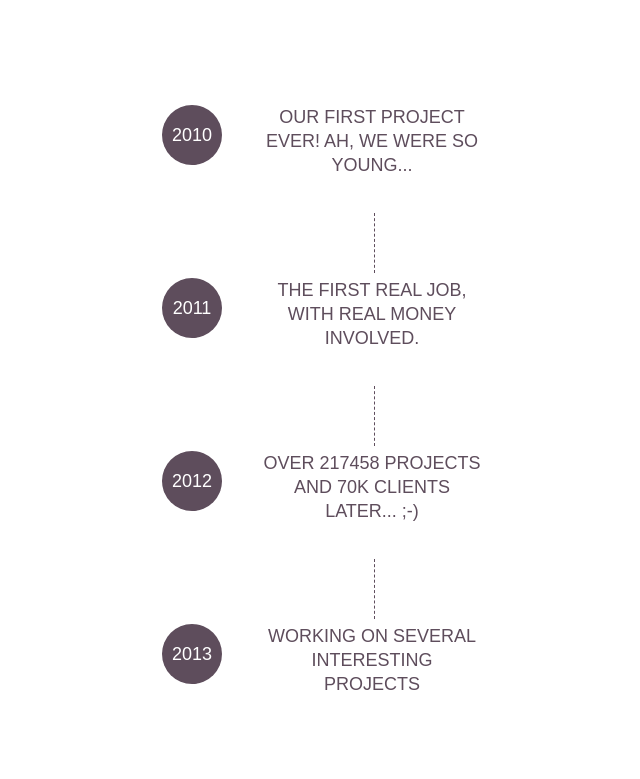
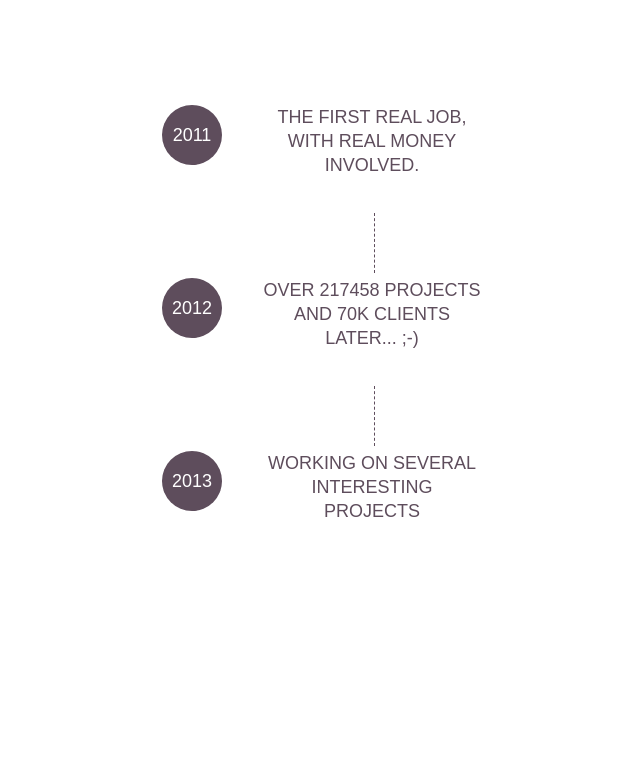
Before and after one commit to monkey65535/fullpage, a website: page index.html in a window 1280 px wide. Shown: the part 781-1560 px from the top of the page, without its empty margins (58-698 px from the left). Drawn offline with Linux system fonts and the light colour scheme.

Commit message:
delete
delete

```diff
--- a/index.html
+++ b/index.html
@@ -59,20 +59,6 @@
 		<div class="content clear-fix">
 			<!--s2-left-->
 			<ul class="left-text">
-				<li class="clear-fix">
-					<div class="round">
-						<p>2010</p>
-					</div>
-					<div class="work-his">
-						<p class="text">
-							OUR FIRST PROJECT EVER! AH, WE WERE SO YOUNG...
-						</p>
-						<p class="tips">
-							BUT WE LEARNED A FEW TRICKS
-						</p>
-					</div>
-					<div class="line"><span></span></div>
-				</li>
 				<li class="clear-fix">
 					<div class="round">
 						<p>2011</p>
```
